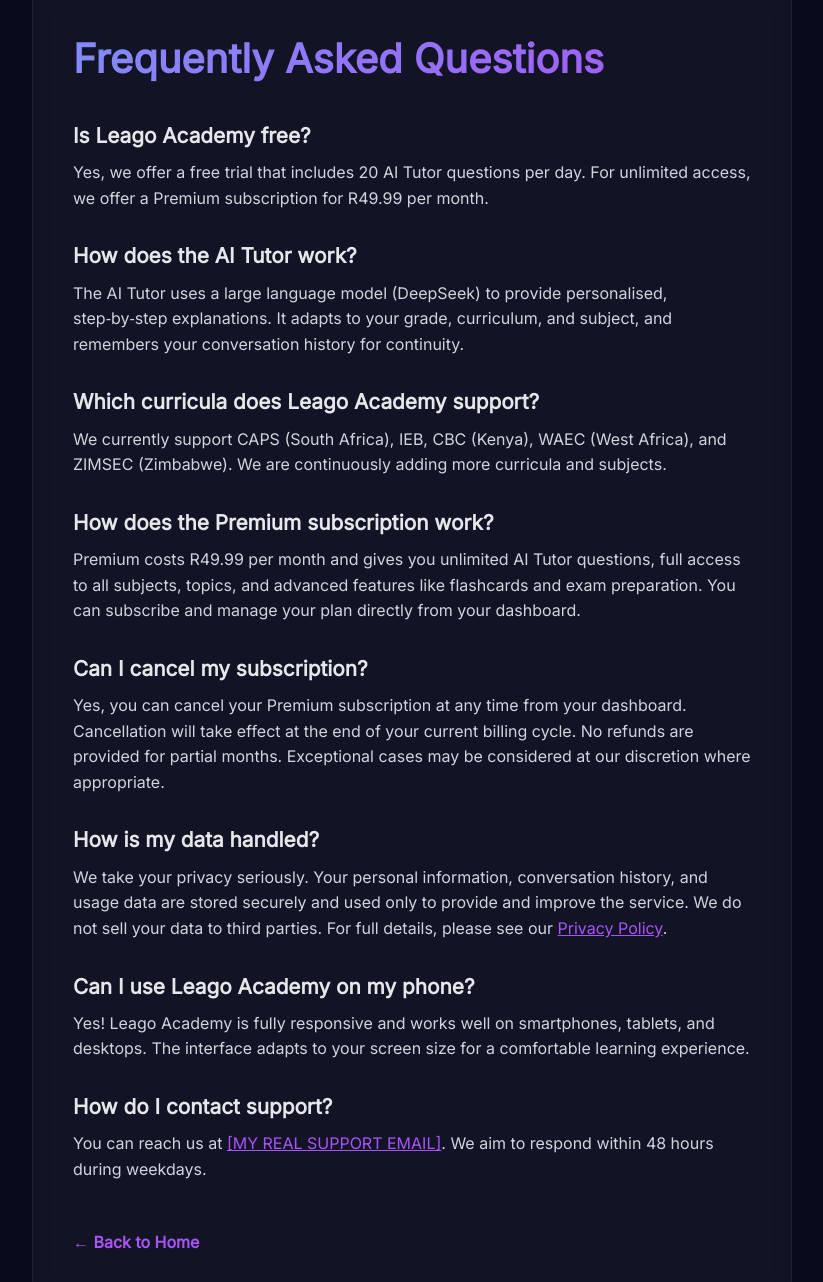
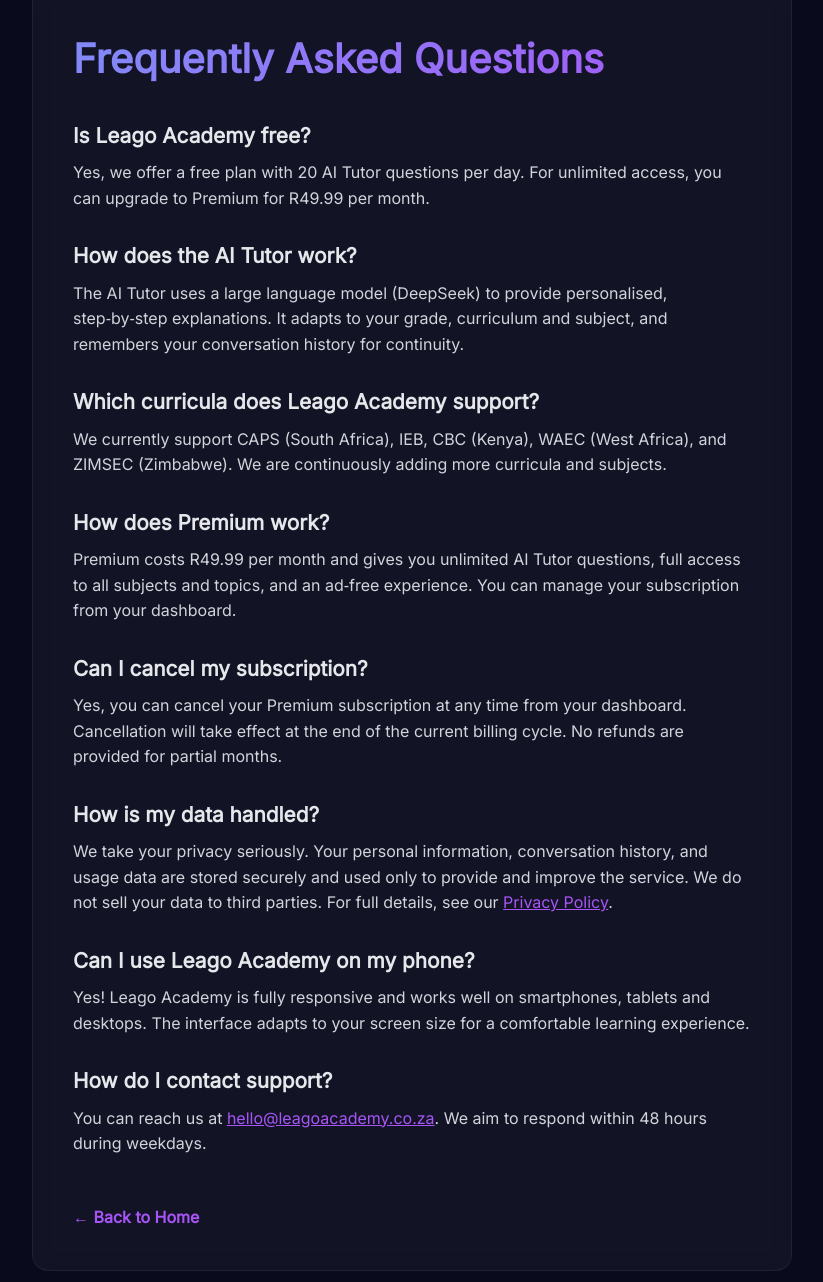
Before and after one commit to Laphushu/ai-tutor, a website: page client/faq.html in a window 1280 px wide. Shown: the part 123-1405 px from the top of the page, without its empty margins (228-1051 px from the left). Drawn offline with Linux system fonts and the light colour scheme.

Commit message:
fix: update all contact emails to hello@leagoacademy.co.za

```diff
--- a/client/faq.html
+++ b/client/faq.html
@@ -36,12 +36,12 @@
 
             <div class="faq-item">
                 <h2>Is Leago Academy free?</h2>
-                <p>Yes, we offer a free trial that includes 20 AI Tutor questions per day. For unlimited access, we offer a Premium subscription for R49.99 per month.</p>
+                <p>Yes, we offer a free plan with 20 AI Tutor questions per day. For unlimited access, you can upgrade to Premium for R49.99 per month.</p>
             </div>
 
             <div class="faq-item">
                 <h2>How does the AI Tutor work?</h2>
-                <p>The AI Tutor uses a large language model (DeepSeek) to provide personalised, step‑by‑step explanations. It adapts to your grade, curriculum, and subject, and remembers your conversation history for continuity.</p>
+                <p>The AI Tutor uses a large language model (DeepSeek) to provide personalised, step‑by‑step explanations. It adapts to your grade, curriculum and subject, and remembers your conversation history for continuity.</p>
             </div>
 
             <div class="faq-item">
@@ -50,28 +50,28 @@
             </div>
 
             <div class="faq-item">
-                <h2>How does the Premium subscription work?</h2>
-                <p>Premium costs R49.99 per month and gives you unlimited AI Tutor questions, full access to all subjects, topics, and advanced features like flashcards and exam preparation. You can subscribe and manage your plan directly from your dashboard.</p>
+                <h2>How does Premium work?</h2>
+                <p>Premium costs R49.99 per month and gives you unlimited AI Tutor questions, full access to all subjects and topics, and an ad‑free experience. You can manage your subscription from your dashboard.</p>
             </div>
 
             <div class="faq-item">
                 <h2>Can I cancel my subscription?</h2>
-                <p>Yes, you can cancel your Premium subscription at any time from your dashboard. Cancellation will take effect at the end of your current billing cycle. No refunds are provided for partial months. Exceptional cases may be considered at our discretion where appropriate.</p>
+                <p>Yes, you can cancel your Premium subscription at any time from your dashboard. Cancellation will take effect at the end of the current billing cycle. No refunds are provided for partial months.</p>
             </div>
 
             <div class="faq-item">
                 <h2>How is my data handled?</h2>
-                <p>We take your privacy seriously. Your personal information, conversation history, and usage data are stored securely and used only to provide and improve the service. We do not sell your data to third parties. For full details, please see our <a href="/privacy" style="color:#a855f7;">Privacy Policy</a>.</p>
+                <p>We take your privacy seriously. Your personal information, conversation history, and usage data are stored securely and used only to provide and improve the service. We do not sell your data to third parties. For full details, see our <a href="/privacy" style="color:#a855f7;">Privacy Policy</a>.</p>
             </div>
 
             <div class="faq-item">
                 <h2>Can I use Leago Academy on my phone?</h2>
-                <p>Yes! Leago Academy is fully responsive and works well on smartphones, tablets, and desktops. The interface adapts to your screen size for a comfortable learning experience.</p>
+                <p>Yes! Leago Academy is fully responsive and works well on smartphones, tablets and desktops. The interface adapts to your screen size for a comfortable learning experience.</p>
             </div>
 
             <div class="faq-item">
                 <h2>How do I contact support?</h2>
-                <p>You can reach us at <a href="mailto:[MY REAL SUPPORT EMAIL]" style="color:#a855f7;">[MY REAL SUPPORT EMAIL]</a>. We aim to respond within 48 hours during weekdays.</p>
+                <p>You can reach us at <a href="mailto:hello@leagoacademy.co.za" style="color:#a855f7;">hello@leagoacademy.co.za</a>. We aim to respond within 48 hours during weekdays.</p>
             </div>
 
             <a href="/" class="back-link">← Back to Home</a>
```
Also changed, not shown: client/contact.html (+5 -1 lines), client/privacy.html (+11 -1 lines), client/terms.html (+15 -2 lines).
